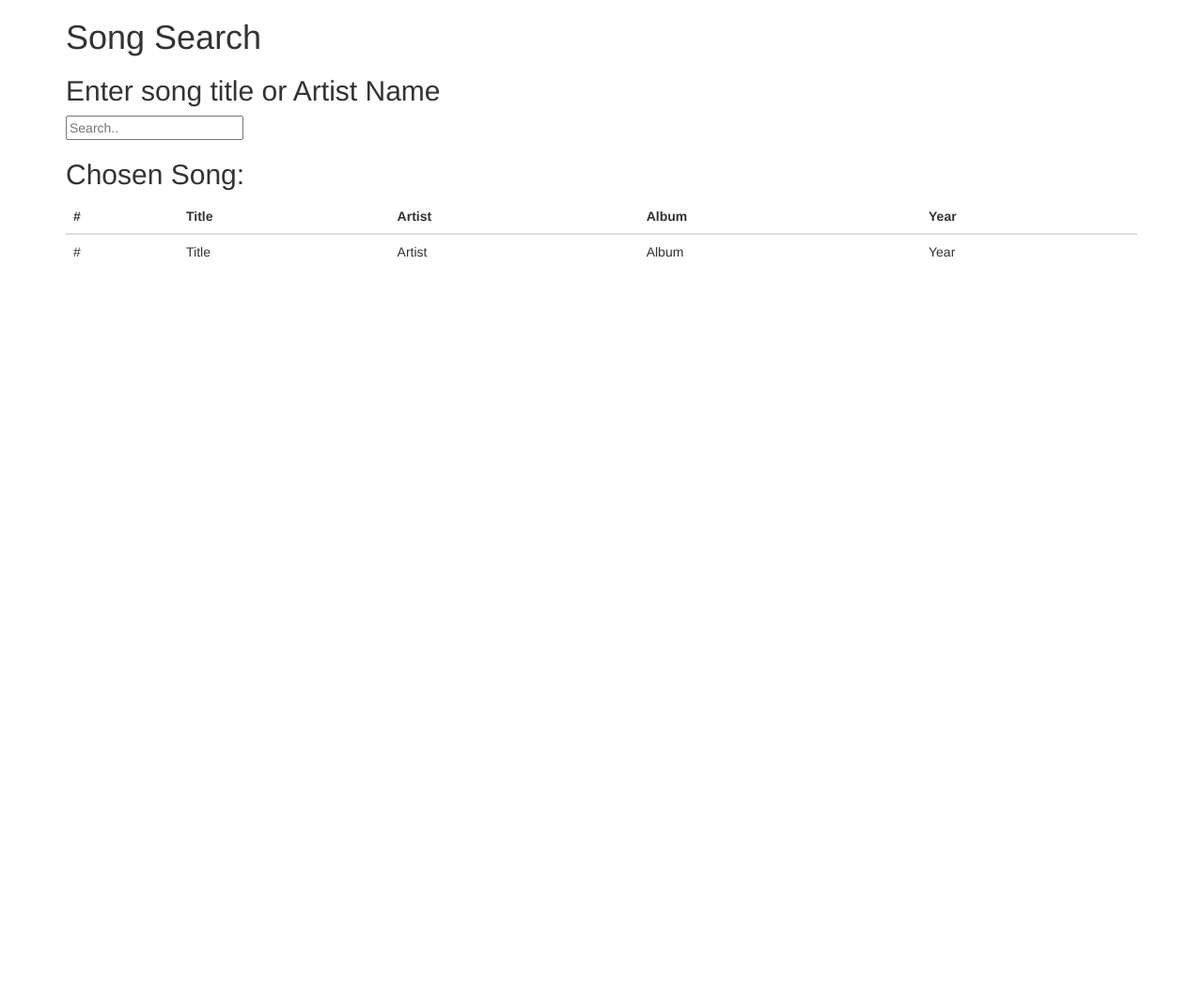
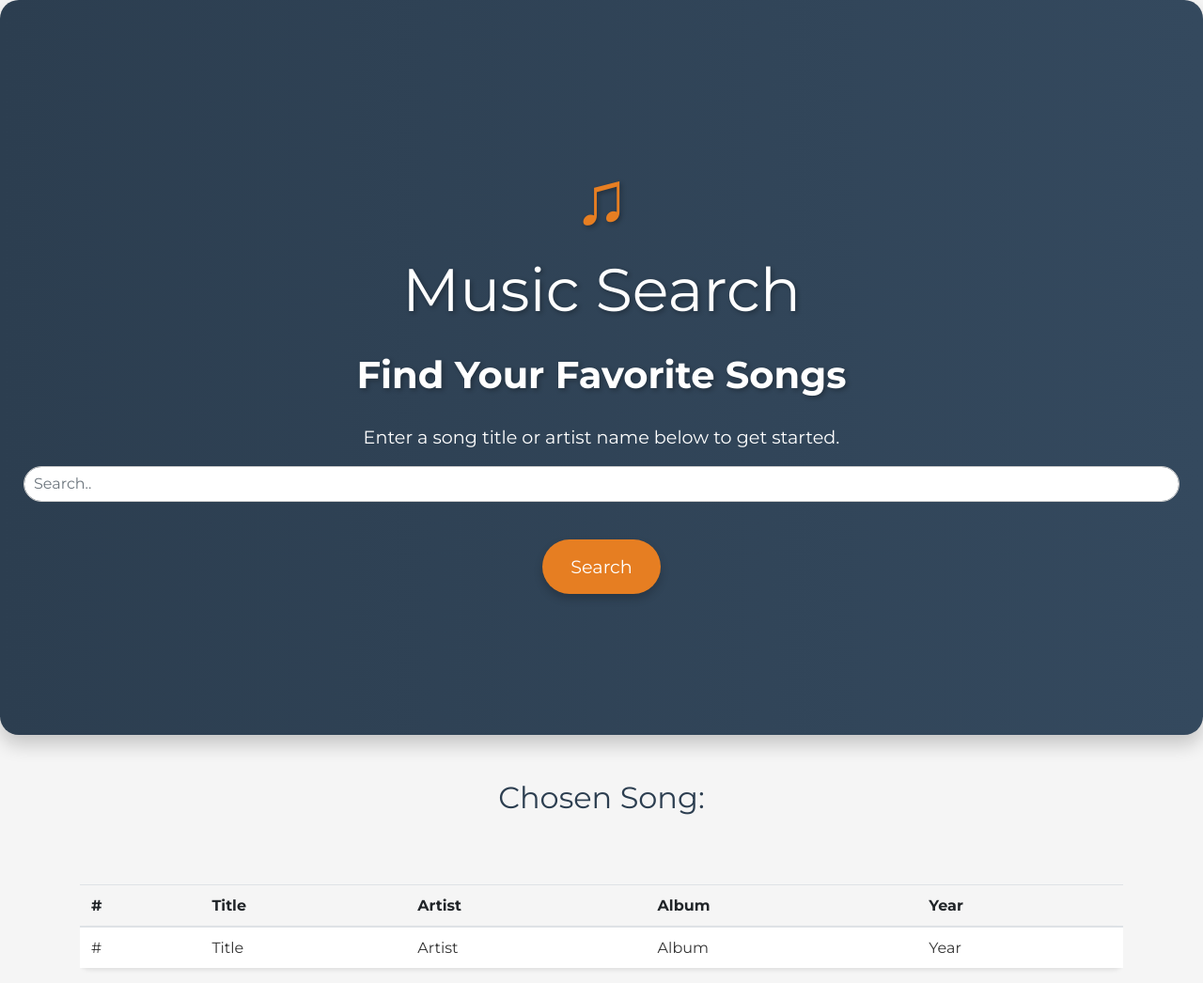
Before and after one commit to psnell2005/codespaces-blank, a Flask app: page / in a window 1280 px wide. Shown: the whole page at 94% size. Before the commit the page ends 274 px from the top, so only its background shows below. Run offline with Flask 3, Linux system fonts and the light colour scheme; some libraries are stand-ins or nearby versions.

Commit message:
updated html so the site looks better

```diff
--- a/Core/templates/index.html
+++ b/Core/templates/index.html
@@ -1,31 +1,122 @@
-<!DOCTYPE html>
-<html>
+<html lang="en">
 <head>
-    <title>Music Search Web Test</title>
-    <meta charset="utf-8">
-    <meta name="viewport" content="width=device-width, initial-scale=1">
-    <link rel="stylesheet" href="https://maxcdn.bootstrapcdn.com/bootstrap/3.4.1/css/bootstrap.min.css">
-    <script src="https://ajax.googleapis.com/ajax/libs/jquery/3.7.1/jquery.min.js"></script>
-    <script src="https://maxcdn.bootstrapcdn.com/bootstrap/3.4.1/js/bootstrap.min.js"></script>
-    <script src="https://d3js.org/d3.v7.min.js"></script>
-    <script src="https://cdn.jsdelivr.net/npm/axios/dist/axios.min.js"></script>
-    <script src="/static/script.js"></script>
-    <script src="https://ajax.googleapis.com/ajax/libs/jquery/2.1.1/jquery.min.js"></script>
-    <script src='https://apis.google.com/js/api.js'></script>
+    <meta charset="UTF-8">
+    <meta name="viewport" content="width=device-width, initial-scale=1.0">
+    <title>Music Search</title>
+    <link rel="stylesheet" href="https://maxcdn.bootstrapcdn.com/bootstrap/4.5.2/css/bootstrap.min.css">
+    <link rel="stylesheet" href="https://fonts.googleapis.com/css?family=Montserrat:400,700&display=swap">
+    <style>
+        body {
+            background-color: #f5f5f5;
+            font-family: 'Montserrat', sans-serif;
+            color: #333;
+        }
+        h1, h2 {
+            color: #2c3e50;
+        }
+        #searchInput {
+            width: 100%;
+            padding: 10px;
+            border: 1px solid #ccc;
+            border-radius: 20px;
+            box-sizing: border-box;
+            margin-bottom: 20px;
+            transition: all 0.3s ease;
+        }
+        #searchInput:focus {
+            border-color: #e67e22;
+            box-shadow: 0 0 10px rgba(230, 126, 34, 0.3);
+        }
+        #searchResults {
+            list-style-type: none;
+            padding: 0;
+        }
+        .song-info-row {
+            background-color: #fff;
+            color: #333;
+            border-radius: 10px;
+            box-shadow: 0 2px 5px rgba(0, 0, 0, 0.1);
+            transition: all 0.3s ease;
+        }
+        .song-info-row:hover {
+            background-color: #f0f0f0;
+            box-shadow: 0 5px 10px rgba(0, 0, 0, 0.2);
+        }
+        .jumbotron {
+            background-image: linear-gradient(to right, #2c3e50, #34495e);
+            color: #fff;
+            padding: 150px 25px;
+            text-align: center;
+            border-radius: 20px;
+            box-shadow: 0 10px 20px rgba(0, 0, 0, 0.2);
+        }
+        .jumbotron-content {
+            display: flex;
+            flex-direction: column;
+            align-items: center;
+        }
+        .jumbotron h1 {
+            font-size: 4em;
+            color: #fff;
+            text-shadow: 2px 2px 5px rgba(0, 0, 0, 0.3);
+        }
+        .jumbotron h2 {
+            font-size: 2.5em;
+            margin-top: 20px;
+            font-weight: bold;
+            color: #fff;
+            text-shadow: 2px 2px 5px rgba(0, 0, 0, 0.3);
+        }
+        .jumbotron p {
+            font-size: 1.2em;
+            margin-top: 20px;
+        }
+        .jumbotron .btn {
+            margin-top: 20px;
+            padding: 15px 30px;
+            font-size: 1.2em;
+            background-color: #e67e22;
+            border: none;
+            border-radius: 30px;
+            cursor: pointer;
+            transition: all 0.3s ease;
+            color: #fff;
+            box-shadow: 0 5px 10px rgba(0, 0, 0, 0.2);
+        }
+        .jumbotron .btn:hover {
+            background-color: #d35400;
+            box-shadow: 0 8px 15px rgba(0, 0, 0, 0.3);
+            transform: translateY(-2px);
+        }
+        .music-note {
+            font-size: 5em;
+            color: #e67e22;
+            text-shadow: 2px 2px 5px rgba(0, 0, 0, 0.3);
+        }
+    </style>
 </head>
 <body>
-    <div class="container">
+    <div class="jumbotron">
+        <div class="jumbotron-content">
+            <span class="music-note">&#9835;</span>
+            <h1>Music Search</h1>
+            <h2>Find Your Favorite Songs</h2>
+        </div>
+        <p>Enter a song title or artist name below to get started.</p>
+        <form id="form">
+            <input type="text" id="searchInput" placeholder="Search.." class="form-control">
+            <ul id="searchResults"></ul>
+        </form>
+        <button class="btn btn-primary" onclick="search()">Search</button>
+    </div>
+
+    <div class="container mt-5">
         <div class="row">
             <div class="col-md-12">
-                <h1>Song Search</h1>
-                <h2>Enter song title or Artist Name</h2>
-                <form id="form">
-                    <input type="text" id="searchInput" placeholder="Search..">
-                    <ul id="searchResults"></ul>
-                </form>
-                <h2>Chosen Song:</h2>
+                <h2 class="text-center mb-4">Chosen Song:</h2>
                 <div id="songInfoContainer"></div>
-                <table class="table">
+                <div class="table-responsive">
+                    <table class="table mt-5">
                         <thead>
                             <tr>
                                 <th scope="col">#</th>
@@ -48,5 +139,13 @@
                 </div>
             </div>
         </div>
+    </div>
+
+    <script src="https://ajax.googleapis.com/ajax/libs/jquery/3.5.1/jquery.min.js"></script>
+    <script src="https://cdnjs.cloudflare.com/ajax/libs/popper.js/1.16.0/umd/popper.min.js"></script>
+    <script src="https://maxcdn.bootstrapcdn.com/bootstrap/4.5.2/js/bootstrap.min.js"></script>
+    <script src="https://cdn.jsdelivr.net/npm/axios/dist/axios.min.js"></script>
+    <script src="/static/script.js"></script>
+    <script src="https://apis.google.com/js/api.js"></script>
 </body>
 </html>
```
Lines whose indentation alone changed are shown as unchanged.
